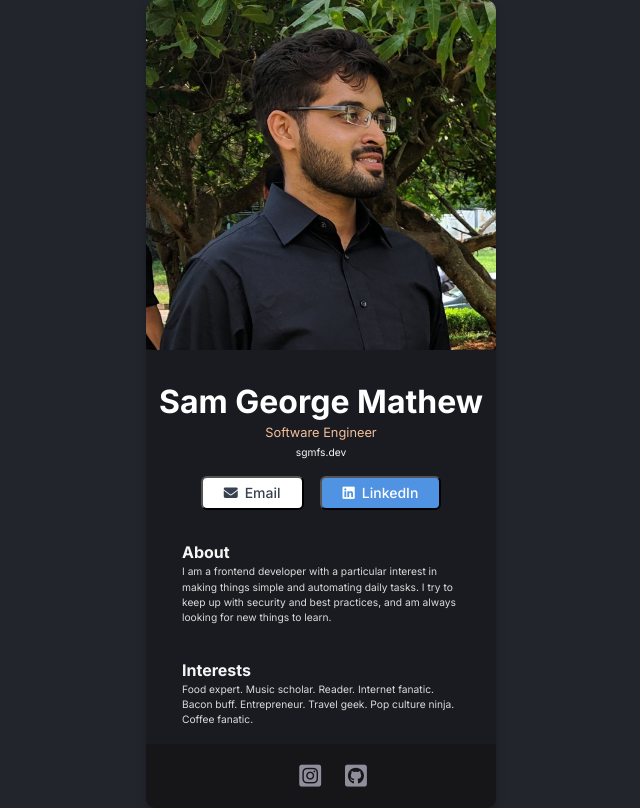
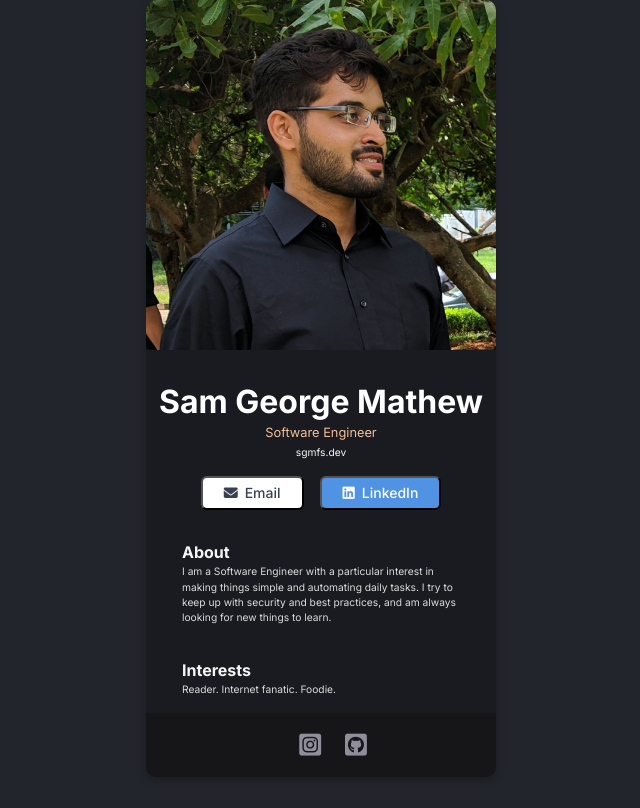
Before and after one commit to SGM-dev/digital-business-card, a React (Vite) app: page / in a window 1280 px wide. Shown: the whole page, without its empty margins (319-959 px from the left). Built offline with nearby package versions, Linux system fonts and the light colour scheme.

Commit message:
update content

```diff
--- a/src/About.jsx
+++ b/src/About.jsx
@@ -4,7 +4,7 @@ export default function About() {
     return (
         <section className="section">
           <h3 className="section-title">About</h3>
-          <p className="section-content">I am a frontend developer with a particular interest in making things simple and automating daily tasks. I try to keep up with security and best practices, and am always looking for new things to learn.</p>
+          <p className="section-content">I am a Software Engineer with a particular interest in making things simple and automating daily tasks. I try to keep up with security and best practices, and am always looking for new things to learn.</p>
         </section>
         )
 }
--- a/src/Interests.jsx
+++ b/src/Interests.jsx
@@ -4,10 +4,7 @@ export default function Interests() {
   return (
     <section className="section">
       <h3 className="section-title">Interests</h3>
-      <p className="section-content">
-        Food expert. Music scholar. Reader. Internet fanatic. Bacon buff.
-        Entrepreneur. Travel geek. Pop culture ninja. Coffee fanatic.
-      </p>
+      <p className="section-content">Reader. Internet fanatic. Foodie.</p>
     </section>
   );
 }
```
